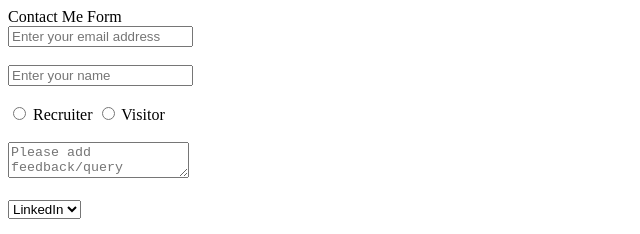
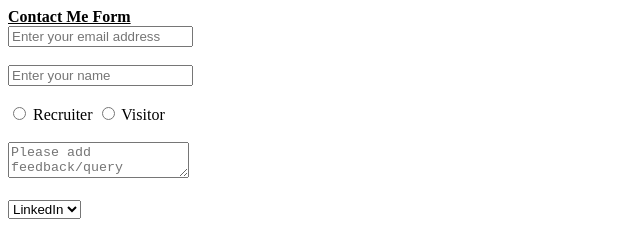
Before and after one commit to hemantk77/Portfolio, a plain HTML site: page contact.html in a window 1280 px wide. Shown: the top 234 px of the page, 0-640 px from the left. Drawn offline with Linux system fonts and the light colour scheme.

Commit message:
final changes

```diff
--- a/contact.html
+++ b/contact.html
@@ -6,7 +6,7 @@
     <title>Document</title>
 </head>
 <body>
-    <header>Contact Me Form</header>
+    <header><b><u>Contact Me Form</u></b></header>
     <main>
         <form action="/action.php">
             <input type="text" placeholder="Enter your email address">
```
